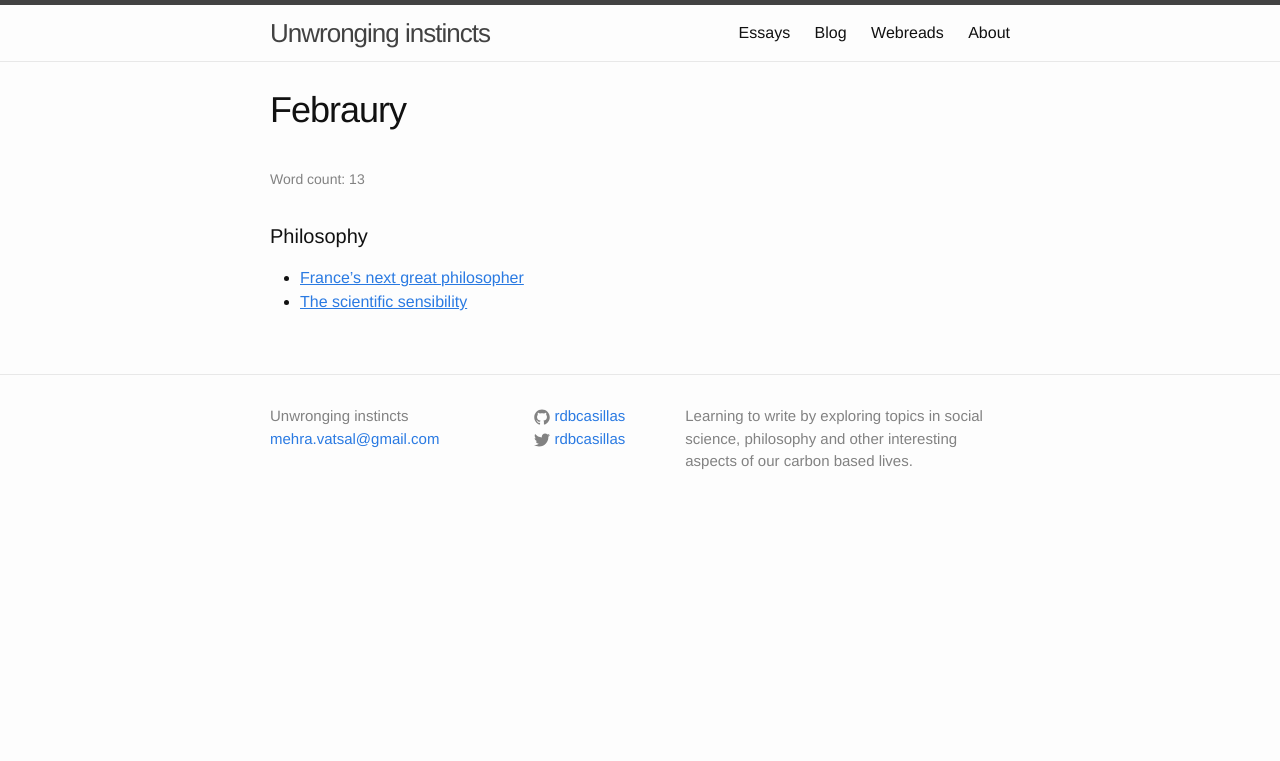
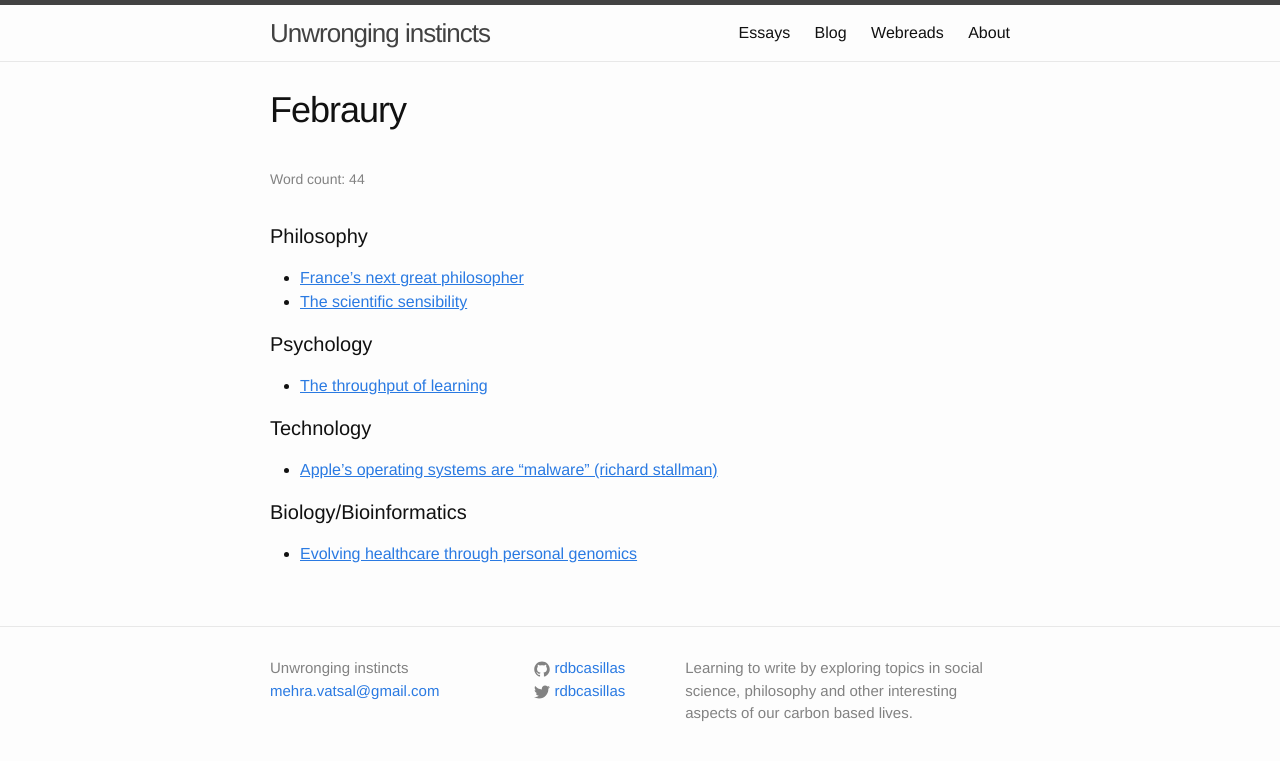
Before and after one commit to rdbcasillas/rdbcasillas.github.io, a Jekyll site: the page built from _posts/2017reads/2017-02-02-Febraury.md, in a window 1280 px wide. Shown: the top 761 px of the page. Built offline with Jekyll 4.4.1, drawn with Linux system fonts in a browser that asks for light colours.

Commit message:
few febraury links

```diff
--- a/_posts/2017reads/2017-02-02-Febraury.md
+++ b/_posts/2017reads/2017-02-02-Febraury.md
@@ -8,3 +8,12 @@ categories: 2017reads
 #### Philosophy
 * [France's next great philosopher](http://existentialcomics.com/comic/167)
 * [The scientific sensibility](http://www.ribbonfarm.com/2011/08/26/the-scientific-sensibility/)
+
+#### Psychology
+* [The throughput of learning](http://www.ribbonfarm.com/2017/01/31/the-throughput-of-learning/)
+
+#### Technology
+* [Apple's operating systems are "malware" (richard stallman)](https://www.gnu.org/proprietary/malware-apple.html)
+
+#### Biology/Bioinformatics
+* [Evolving healthcare through personal genomics](http://www.nature.com/nrg/journal/vaop/ncurrent/full/nrg.2016.162.html)
```
